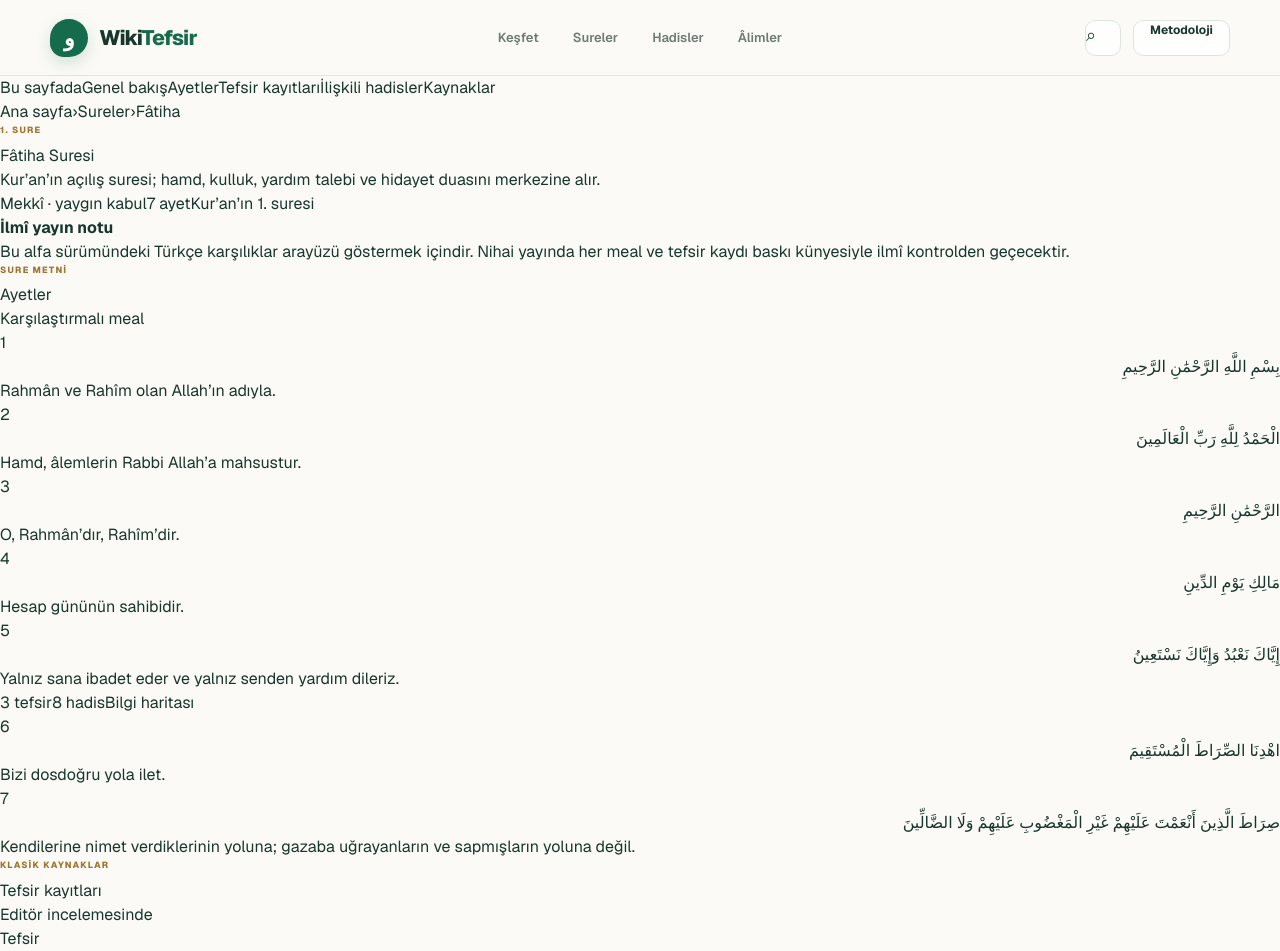
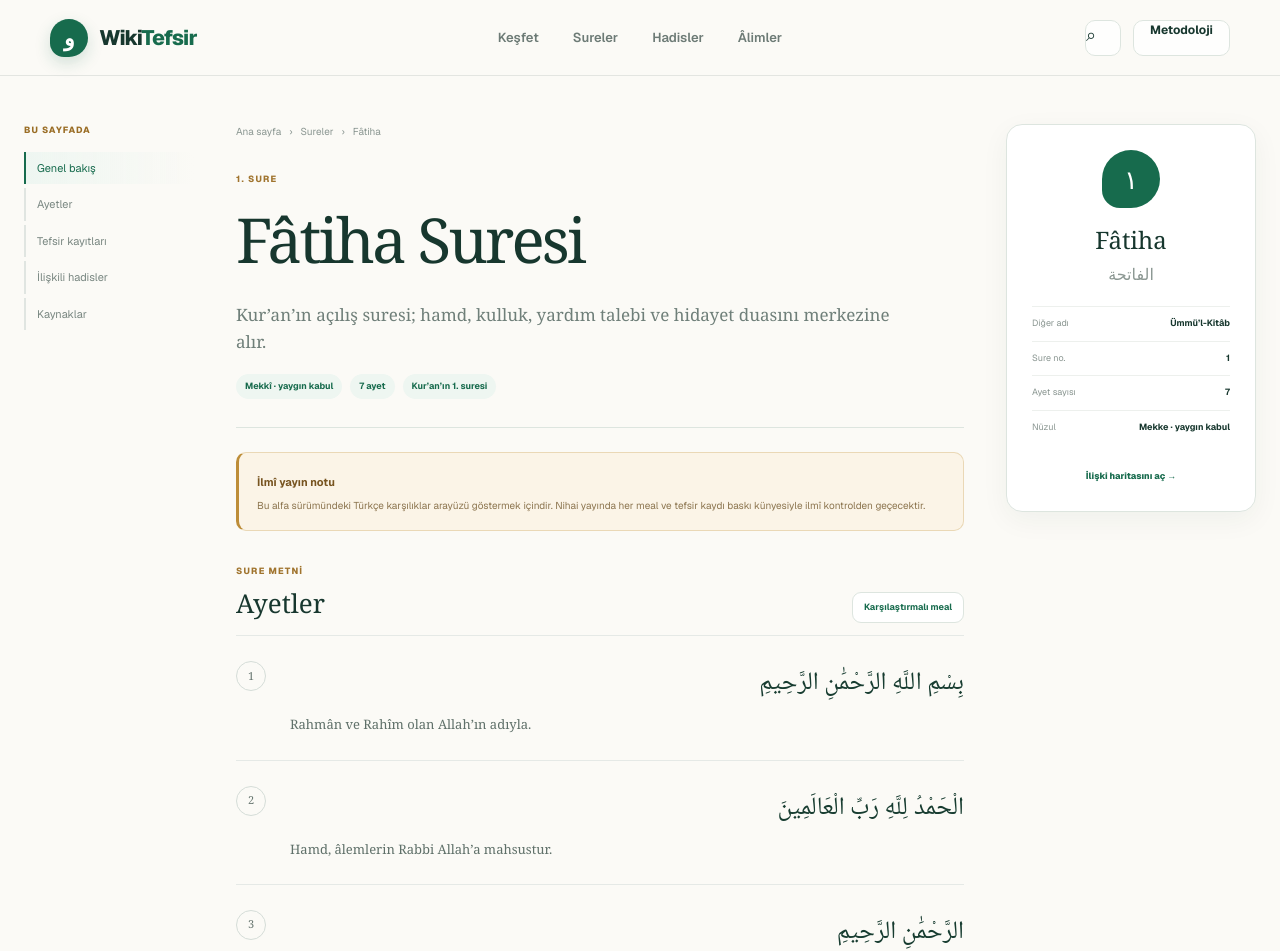
Before and after one commit to saitakarcesme/WikiTefsir, a Next.js app: page /sure/fatiha in a window 1280 px wide. Shown: the top 951 px of the page. Built offline with nearby package versions, Linux system fonts and the light colour scheme.

Commit message:
style: shape encyclopedic article pages

```diff
--- a/app/globals.css
+++ b/app/globals.css
@@ -248,12 +248,59 @@ button { cursor: pointer; }
 .trust-strip a { color: #e2c68e; font-size: 10px; font-weight: 700; }
 .trust-strip a span { margin-left: 7px; }
 
+.wiki-layout { width: min(1280px, calc(100% - 48px)); margin: 0 auto; padding: 48px 0 80px; display: grid; grid-template-columns: 170px minmax(0, 1fr) 250px; gap: 42px; align-items: start; }
+.wiki-toc { position: sticky; top: 110px; display: flex; flex-direction: column; gap: 4px; }
+.wiki-toc > span { margin-bottom: 10px; color: #9a6d25; font-size: 9px; font-weight: 800; letter-spacing: .12em; text-transform: uppercase; }
+.wiki-toc a { padding: 8px 11px; color: #788680; border-left: 2px solid #e0e5e1; font-size: 11px; }
+.wiki-toc a:hover, .wiki-toc a.active { color: var(--green); border-left-color: var(--green); background: linear-gradient(90deg, var(--green-pale), transparent); }
+.breadcrumbs { display: flex; gap: 8px; color: #8a9691; font-size: 10px; }
+.breadcrumbs a:hover { color: var(--green); }
+.article-header { padding: 34px 0 28px; border-bottom: 1px solid var(--line); }
+.article-header h1 { margin: 0; font-family: Georgia, serif; font-size: clamp(42px, 5vw, 62px); font-weight: 500; letter-spacing: -.045em; }
+.article-lead { max-width: 680px; margin: 15px 0 19px; color: var(--muted); font-family: Georgia, serif; font-size: 17px; line-height: 1.6; }
+.article-facts { display: flex; gap: 8px; flex-wrap: wrap; }
+.article-facts span { padding: 6px 9px; color: var(--green); background: var(--green-pale); border-radius: 999px; font-size: 9px; font-weight: 700; }
+.notice-card { margin: 24px 0; padding: 16px 18px; background: #fbf4e7; border: 1px solid #ead8b6; border-left: 3px solid #bd8d38; border-radius: 10px; }
+.notice-card strong { color: #775420; font-size: 11px; }
+.notice-card p { margin: 5px 0 0; color: #8b744e; font-size: 10px; line-height: 1.55; }
+.section-title { margin: 34px 0 12px; display: flex; justify-content: space-between; align-items: end; gap: 20px; }
+.section-title h2 { margin: 0; font-family: Georgia, serif; font-size: 26px; }
+.section-title button { padding: 8px 11px; color: var(--green); background: #fff; border: 1px solid var(--line); border-radius: 9px; font-size: 9px; font-weight: 700; }
+.verse-list { scroll-margin-top: 95px; }
+.verse-row { padding: 25px 0; display: grid; grid-template-columns: 36px 1fr; gap: 18px; border-top: 1px solid #e5e9e6; }
+.verse-row.selected { margin: 0 -18px; padding: 25px 18px; background: #f5f8f5; border: 1px solid #dce9e1; border-radius: 13px; }
+.round-number { width: 30px; height: 30px; display: grid; place-items: center; color: #687771; border: 1px solid #d5ddd8; border-radius: 50%; font-family: Georgia, serif; font-size: 11px; }
+.verse-arabic { margin: 0; color: #173c30; font-family: 'Noto Naskh Arabic', 'Amiri', Georgia, serif; font-size: 25px; line-height: 1.8; }
+.verse-meaning { margin: 8px 0 0; color: #5f7069; font-family: Georgia, serif; font-size: 13px; line-height: 1.55; }
+.verse-tags { margin-top: 12px; display: flex; gap: 7px; }
+.verse-tags a { padding: 5px 8px; color: var(--green); background: #fff; border: 1px solid #dce7e1; border-radius: 7px; font-size: 8px; font-weight: 700; }
+.source-section { padding-top: 10px; scroll-margin-top: 90px; }
+.review-status { padding: 6px 9px; color: #95691f; background: #fbf1dc; border-radius: 999px; font-size: 8px; font-weight: 800; text-transform: uppercase; }
+.source-cards { display: grid; grid-template-columns: 1fr 1fr; gap: 12px; }
+.source-cards article { padding: 20px; background: #fff; border: 1px solid var(--line); border-radius: 12px; }
+.source-cards article > span { color: #9a6d25; font-size: 8px; font-weight: 800; letter-spacing: .1em; text-transform: uppercase; }
+.source-cards h3 { margin: 7px 0 9px; font-family: Georgia, serif; font-size: 17px; }
+.source-cards p { margin: 0 0 14px; color: var(--muted); font-size: 10px; line-height: 1.6; }
+.source-cards small { color: #98a29e; font-size: 8px; }
+.wiki-infobox { position: sticky; top: 110px; padding: 25px; text-align: center; background: #fff; border: 1px solid var(--line); border-radius: 16px; box-shadow: 0 8px 28px rgba(23,55,46,.05); }
+.infobox-symbol { width: 58px; height: 58px; margin: 0 auto 14px; display: grid; place-items: center; color: #fff; background: var(--green); border-radius: 50% 50% 50% 18px; font-family: Georgia, serif; font-size: 26px; }
+.wiki-infobox h2 { margin: 0; font-family: Georgia, serif; font-size: 24px; }
+.wiki-infobox > p { margin: 4px 0 20px; color: #8c9893; font-family: Georgia, serif; }
+.wiki-infobox dl { margin: 0 0 18px; text-align: left; }
+.wiki-infobox dl div { padding: 10px 0; display: flex; justify-content: space-between; gap: 12px; border-top: 1px solid #edf0ed; }
+.wiki-infobox dt { color: #899590; font-size: 9px; }
+.wiki-infobox dd { margin: 0; font-size: 9px; font-weight: 700; text-align: right; }
+.wiki-infobox > a { color: var(--green); font-size: 9px; font-weight: 750; }
+
 @media (max-width: 900px) {
   .topbar { grid-template-columns: 1fr auto; }
   .main-nav { display: none; }
   .collection-grid { grid-template-columns: 1fr; }
   .workspace-grid { grid-template-columns: 1fr; }
   .graph-section { grid-template-columns: 1fr; }
+  .wiki-layout { grid-template-columns: 1fr; }
+  .wiki-toc { display: none; }
+  .wiki-infobox { position: static; grid-row: 1; }
 }
 
 @media (max-width: 620px) {
@@ -275,4 +322,6 @@ button { cursor: pointer; }
   .trust-strip a { grid-column: 2; }
   .graph-section { padding: 28px 20px; gap: 18px; }
   .graph-stage { min-height: 260px; transform: scale(.9); margin: -8px -24px; }
+  .wiki-layout { width: min(100% - 28px, 1280px); padding-top: 25px; }
+  .source-cards { grid-template-columns: 1fr; }
 }
```
